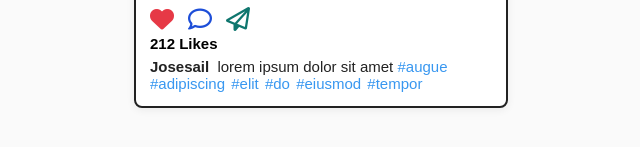
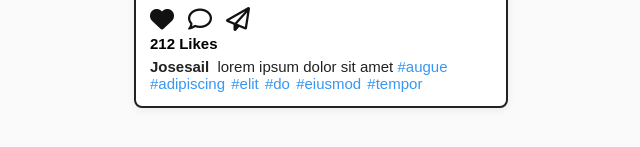
Before and after one commit to 4GeeksAcademy/JoJosesail-Instagrampic, a plain HTML site: page index.html in a window 1280 px wide. Shown: the part 419-566 px from the top of the page, 319-959 px from the left. Drawn offline with Linux system fonts and the light colour scheme.

Commit message:
cambio de oclores de iconos

```diff
--- a/index.html
+++ b/index.html
@@ -67,25 +67,17 @@
       font-size: 24px;
       margin-right: 14px;
       cursor: pointer;
+      color: #111;
       transition: color 0.2s ease;
     }
-    .icon-like {
+    .icon-like:hover {
       color: #e63946;
     }
-    .icon-like:hover {
-      color: #b5172f;
-    }
-    .icon-comment {
+    .icon-comment:hover {
       color: #1d4ed8;
     }
-    .icon-comment:hover {
-      color: #1e3a8a;
-    }
-    .icon-share {
+    .icon-share:hover {
       color: #0f766e;
-    }
-    .icon-share:hover {
-      color: #115e59;
     }
     .insta-likes {
       font-weight: bold;
```
